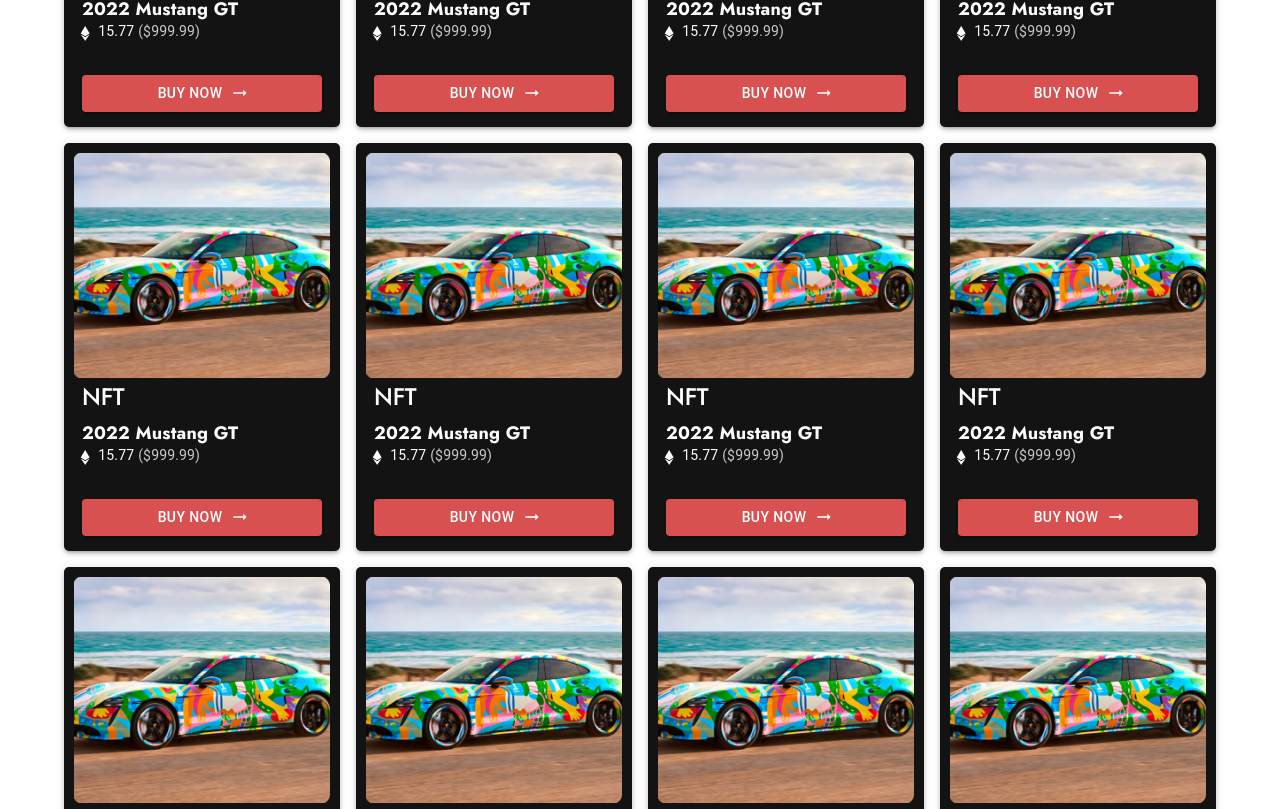
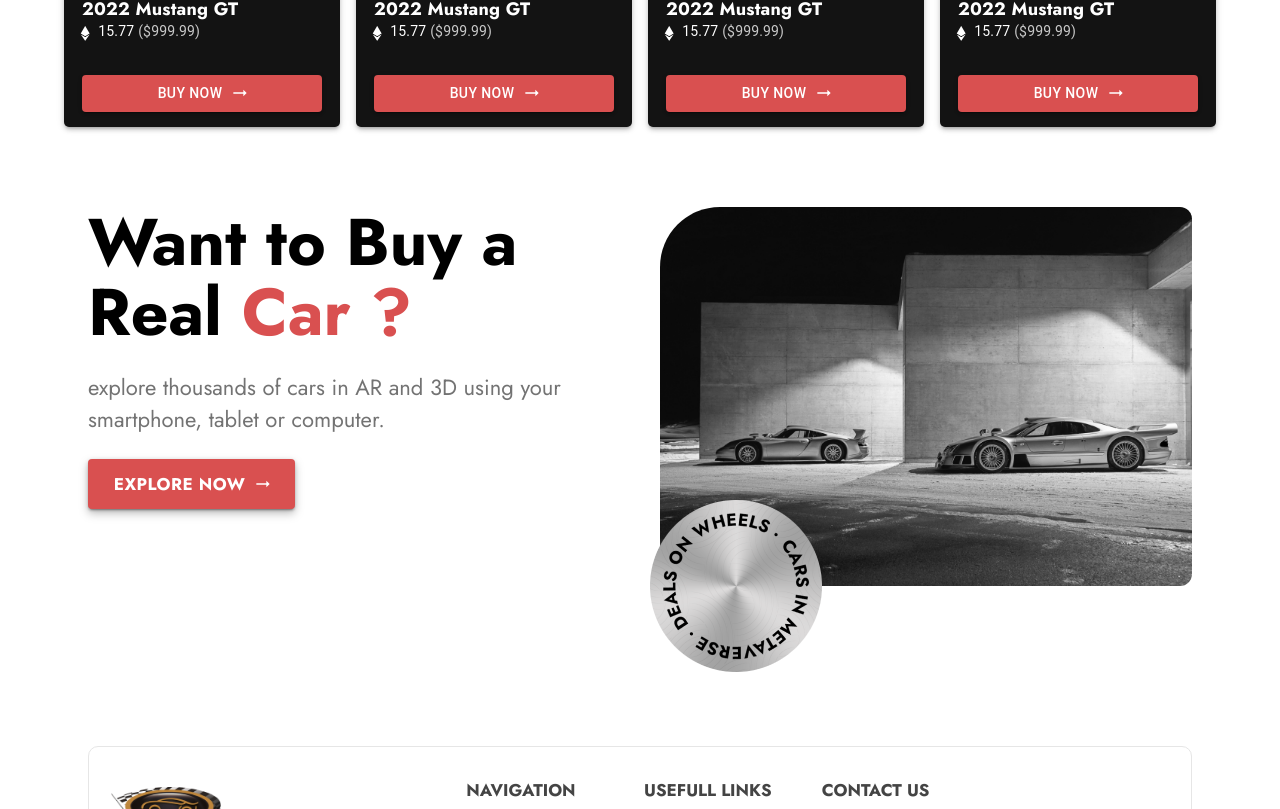
Before and after one commit to elitesuper/deals-on-wheels-master, a React (Create React App) app: page /nft in a window 1280 px wide. Shown: the part 1311-2120 px from the top of the page. Built offline with nearby package versions, Linux system fonts and the light colour scheme.

Commit message:
some nft page changed!

```diff
--- a/src/components/AutoComplete/AutoComplete.css
+++ b/src/components/AutoComplete/AutoComplete.css
@@ -9,6 +9,5 @@
 @media screen and (max-width: 768px) {
     .MuiAutocomplete-hasPopupIcon.css-1p54uo5-MuiAutocomplete-root .MuiOutlinedInput-root, .MuiAutocomplete-hasClearIcon.css-1p54uo5-MuiAutocomplete-root .MuiOutlinedInput-root {
         height: 50px !important;
-        width: 150px !important;
     }
 }
--- a/src/components/BrowsCard/BrowsCard.css
+++ b/src/components/BrowsCard/BrowsCard.css
@@ -156,7 +156,6 @@
 /* responsive */
 
 
-
 @media screen and (max-width: 850px) {
   .brcard {
     width: 420px;
@@ -168,27 +167,20 @@
     left: 0rem;
     margin-top: 20px;
   }
-  /* .bgcard__img {
-    width: 300px;
-    transform: translateX(40px);
-  } */
+
   .bgcard__info {
     width: 100%;
     display: flex;
     flex-direction: column;
     text-align: center;
 
-    /* background-color: red; */
   }
   .bgcard__info p {
     width: 100%;
     display: block;
     font-size: 17px;
     text-align: center;
-    /* transform: translateX(-8%); */
-    /* margin: auto; */
-    /* margin-left: 2rem; */
-    /* background-color: red; */
+
   }
   .bgcard__content {
     margin-left: 0;
@@ -224,9 +216,6 @@
     font-size: 15px !important;
     line-height: 32px;
     text-align: center;
-    /* margin-left: 20px; */
-    /* identical to box height */
-    /* transform: translateX(-8%); */
 
     color: #000000;
   }
@@ -242,7 +231,6 @@
     border-radius: 10px;
     display: flex;
     justify-content: space-around;
-    /* padding: 10px; */
 
     margin-bottom: 25px;
   }
@@ -252,7 +240,6 @@
     height: auto !important;
     background-color: #ffffff;
     padding: 2px;
-    /* transform: translateX(3%); */
     margin: 0 auto;
   }
   .bgcard__img img {
@@ -260,27 +247,9 @@
     height: 100%;
     border-radius: 5px;
   }
-  /* .bgcard__img {
-    width: 400px;
-    height: 300px !important;
-    background-color: #ffffff;
-    padding: 2px;
-    transform: translateX(3%);
-    margin: 0 auto;
-    margin-top: 20px;
-  } */
 
-  .bgcard__info p {
-    /* font-size: 18px;
-    text-align: center; */
+}
 
-    /* transform: translateX(8.5rem); */
-  }
-
-  .bgcard__info h3 {
-    /* transform: translateX(8.5rem); */
-  }
-}
 
 /* @media screen and (max-width: 813px) and (min-width: 551px) {
   .bgcard__info p {
--- a/src/components/CarSlider/CarSlider.css
+++ b/src/components/CarSlider/CarSlider.css
@@ -61,24 +61,20 @@
 }
 
 .slider__text{
-
     width: 73%;
-    /* margin: 0 auto; */
-    /* padding: 8px 15px;
-    padding-top: 12px; */
     padding-left: 15px;
     padding-right: 15px;
     padding-top: 5px;
     position: absolute;
-    top: 40px;
+    top: 7%;
     left: 51.5%;
     transform: translateX(-50%);
     background: rgba(255, 255, 255, 0.7);
-box-shadow: 0px 5px 40px rgba(0, 0, 0, 0.15);
-backdrop-filter: blur(10px);
-/* Note: backdrop-filter has minimal browser support */
+    box-shadow: 0px 5px 40px rgba(0, 0, 0, 0.15);
+    backdrop-filter: blur(10px);
+    /* Note: backdrop-filter has minimal browser support */
 
-border-radius: 10px;
+    border-radius: 10px;
 }
 
 .slider__btns{
--- a/src/components/NftContent/NftContent.css
+++ b/src/components/NftContent/NftContent.css
@@ -17,6 +17,7 @@
     font-weight: 700;
     font-size: 35px;
     line-height: 51px;
+    text-align: center;
     /* identical to box height */
 
 
@@ -27,20 +28,11 @@
 
 
 @media screen and (max-width: 768px) {
-    .nft-content h2 {
-        font-size: 20px;
-        line-height: 35px;
-    }
     .nft-content{
         display: flex;
         flex-direction: column;
         justify-content: center;
         align-items: center;
         margin-bottom: 40px;
-
-    }
-
-    .nft-auto-complete{
-        margin-left: 50px;
     }
 }
--- a/src/components/NftContent/NftContent.js
+++ b/src/components/NftContent/NftContent.js
@@ -15,118 +15,44 @@
                     <div className='nft-auto-complete'>
                         <AutoComplete/>
                     </div>
-
                 </div>
 
-
                 <Grid container spacing={2} className="card_nft">
-                    <Grid item  lg={3}>
+                    <Grid item  lg={3} md={4}>
                         <CardExplore nft={"NFT"}/>
-
                     </Grid>
-
-                    <Grid item  lg={3}>
+                    <Grid item  lg={3} md={4}>
                         <CardExplore nft={"NFT"}/>
-
                     </Grid>
-
-                    <Grid item  lg={3}>
+                    <Grid item  lg={3} md={4}>
                         <CardExplore nft={"NFT"}/>
-
                     </Grid>
-
-                    <Grid item  lg={3}>
+                    <Grid item  lg={3} md={4}>
                         <CardExplore nft={"NFT"}/>
-
                     </Grid>
-
-
-                    <Grid item  lg={3}>
+                    <Grid item  lg={3} md={4}>
                         <CardExplore nft={"NFT"}/>
-
                     </Grid>
-
-                    <Grid item  lg={3}>
+                    <Grid item  lg={3} md={4}>
                         <CardExplore nft={"NFT"}/>
-
                     </Grid>
-
-                    <Grid item  lg={3}>
+                    <Grid item  lg={3} md={4}>
                         <CardExplore nft={"NFT"}/>
-
                     </Grid>
-
-                    <Grid item  lg={3}>
+                    <Grid item  lg={3} md={4}>
                         <CardExplore nft={"NFT"}/>
-
                     </Grid>
-
-
-
-
-                    <Grid item  lg={3}>
+                    <Grid item  lg={3} md={4}>
                         <CardExplore nft={"NFT"}/>
-
                     </Grid>
-
-                    <Grid item  lg={3}>
+                    <Grid item  lg={3} md={4}>
                         <CardExplore nft={"NFT"}/>
-
                     </Grid>
-
-                    <Grid item  lg={3}>
+                    <Grid item  lg={3} md={4}>
                         <CardExplore nft={"NFT"}/>
-
                     </Grid>
-
-                    <Grid item  lg={3}>
+                    <Grid item  lg={3} md={4}>
                         <CardExplore nft={"NFT"}/>
-
-                    </Grid>
-
-
-
-
-                    <Grid item  lg={3}>
-                        <CardExplore nft={"NFT"}/>
-
-                    </Grid>
-
-                    <Grid item  lg={3}>
-                        <CardExplore nft={"NFT"}/>
-
-                    </Grid>
-
-                    <Grid item  lg={3}>
-                        <CardExplore nft={"NFT"}/>
-
-                    </Grid>
-
-                    <Grid item  lg={3}>
-                        <CardExplore nft={"NFT"}/>
-
-                    </Grid>
-
-
-
-                    <Grid item  lg={3}>
-                        <CardExplore nft={"NFT"}/>
-
-                    </Grid>
-
-                    <Grid item  lg={3}>
-                        <CardExplore nft={"NFT"}/>
-
-                    </Grid>
-
-                    <Grid item  lg={3}>
-                        <CardExplore nft={"NFT"}/>
-
-                    </Grid>
-
-                    <Grid item  lg={3}>
-                        <CardExplore nft={"NFT"}/>
-
                     </Grid>
                 </Grid>
 
--- a/src/pages/NftPage.js
+++ b/src/pages/NftPage.js
@@ -15,8 +15,6 @@
         <div>
             <Navbar/>
             <NftContent/>
-
-
         </div>
     );
 };
```
Also changed, not shown: src/pages/Blogs.css (line endings or trailing spaces). Lines whose indentation alone changed are shown as unchanged.
